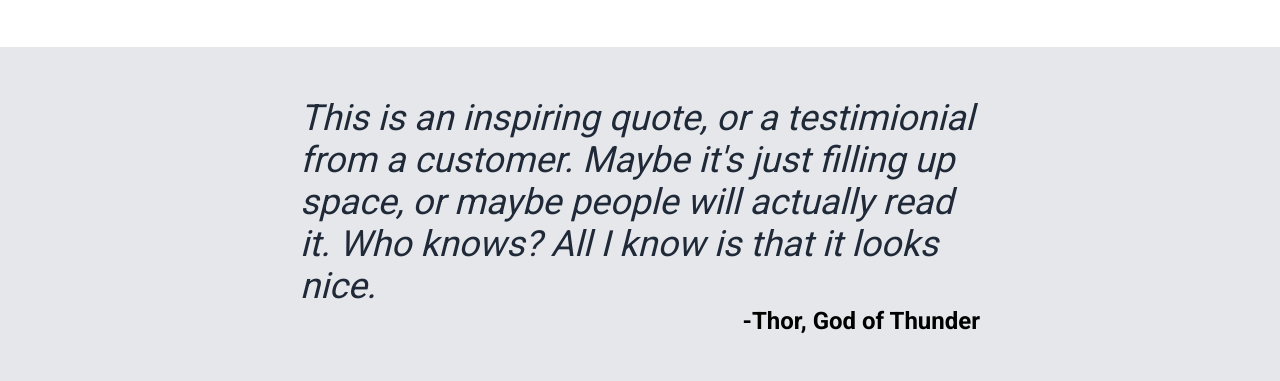
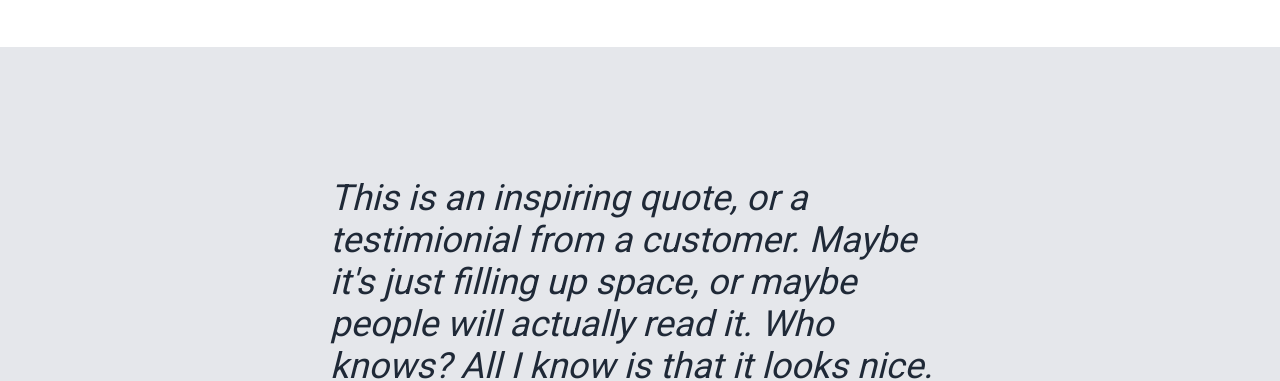
Before and after one commit to mhjallow/odin-landing-page, a plain HTML site: page index.html in a window 1280 px wide. Shown: the part 919-1300 px from the top of the page. Drawn offline with Linux system fonts and the light colour scheme.

Commit message:
Removed flex properties from body & tweaked style

```diff
--- a/style.css
+++ b/style.css
@@ -1,9 +1,6 @@
 body{
     font-family: 'Roboto', sans-serif;
     margin: 0;
-    display: flex;
-    flex-direction: column;
-    height: 100vh;
 }
 
 .header,
@@ -38,7 +35,6 @@ a{
 }
 
 .hero-section{
-    flex: 1;
     display: flex;
     padding: 50px 200px;
     justify-content: space-between;
@@ -82,7 +78,6 @@ button{
 }
 
 .information-section{
-    flex: 1;
     display: flex;
     flex-direction: column;
     padding: 50px 200px;
@@ -128,7 +123,7 @@ img{
     flex-direction: column;
     background-color: #E5E7EB;
     justify-content: center;
-    padding: 50px 300px;
+    padding: 100px 300px;
 }
 
 .quote-text{
@@ -136,6 +131,7 @@ img{
     font-style: italic;
     color: #1F2937;
     font-weight: lighter;
+    padding: 30px;
 }
 
 .quote-credit{
@@ -145,7 +141,6 @@ img{
 }
 
 .call-to-action{
-    flex: 1;
     display: flex;
     justify-content: space-between;
     background-color: #3882f6;
```
